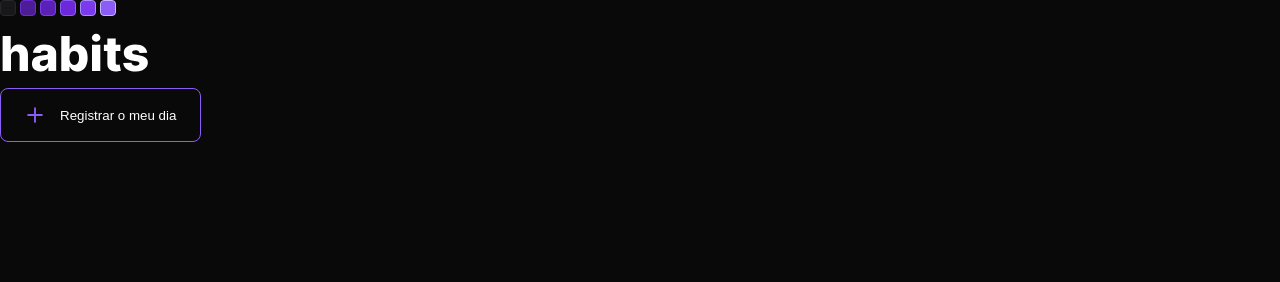
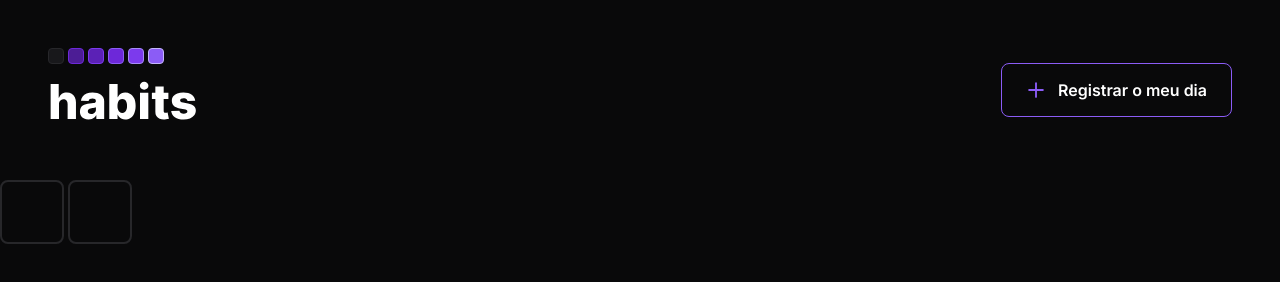
Before and after one commit to Ma1heusSantos/nlw-setup, a plain HTML site: page index.html in a window 1280 px wide. Drawn offline with Linux system fonts and the light colour scheme.

Commit message:
atualizando o checkbox

```diff
--- a/index.html
+++ b/index.html
@@ -1,6 +1,9 @@
 <!DOCTYPE html>
 <html lang="pt-BR">
   <head>
+    <link rel="preconnect" href="https://fonts.googleapis.com">
+    <lin k rel="preconnect" href="https://fonts.gstatic.com" crossorigin>
+    <link href="https://fonts.googleapis.com/css2?family=Inter:wght@600&display=swap" rel="stylesheet">
     <meta charset="UTF-8" />
     <meta http-equiv="X-UA-Compatible" content="IE=edge" />
     <meta name="viewport" content="width=device-width, initial-scale=1.0" />
@@ -15,5 +18,8 @@
       </button>
     </header>
 
+    <input type="checkbox">
+    <input type="checkbox" checked>
+
   </body>
 </html>
--- a/style/estilo.css
+++ b/style/estilo.css
@@ -7,13 +7,33 @@ body {
   background-color: #09090a;
   height: 100vh;
 }
+header{
+  display:flex;
+  align-items: center;
+  justify-content: space-between;
+  padding: 48px;
+}
 button {
   color: #fff;
   border: 1px solid #8b5cf6;
   padding: 16px 24px;
   background-color: transparent;
   border-radius: 8px;
+
   display: flex;
   align-items: center;
-  gap: 15px;
+  gap: 12px;
+
+  font-family: 'inter';
+  font-weight: 600;
+  font-size:16px;
+  line-height: 125%;
 }
+input{
+  appearance: none;
+  -webkit-appearance: none;
+  height: 64px;
+  width:64px;
+  border: 2px solid #27272a;
+  border-radius: 8px;
+}
```
Also changed, not shown: 1 other file.
